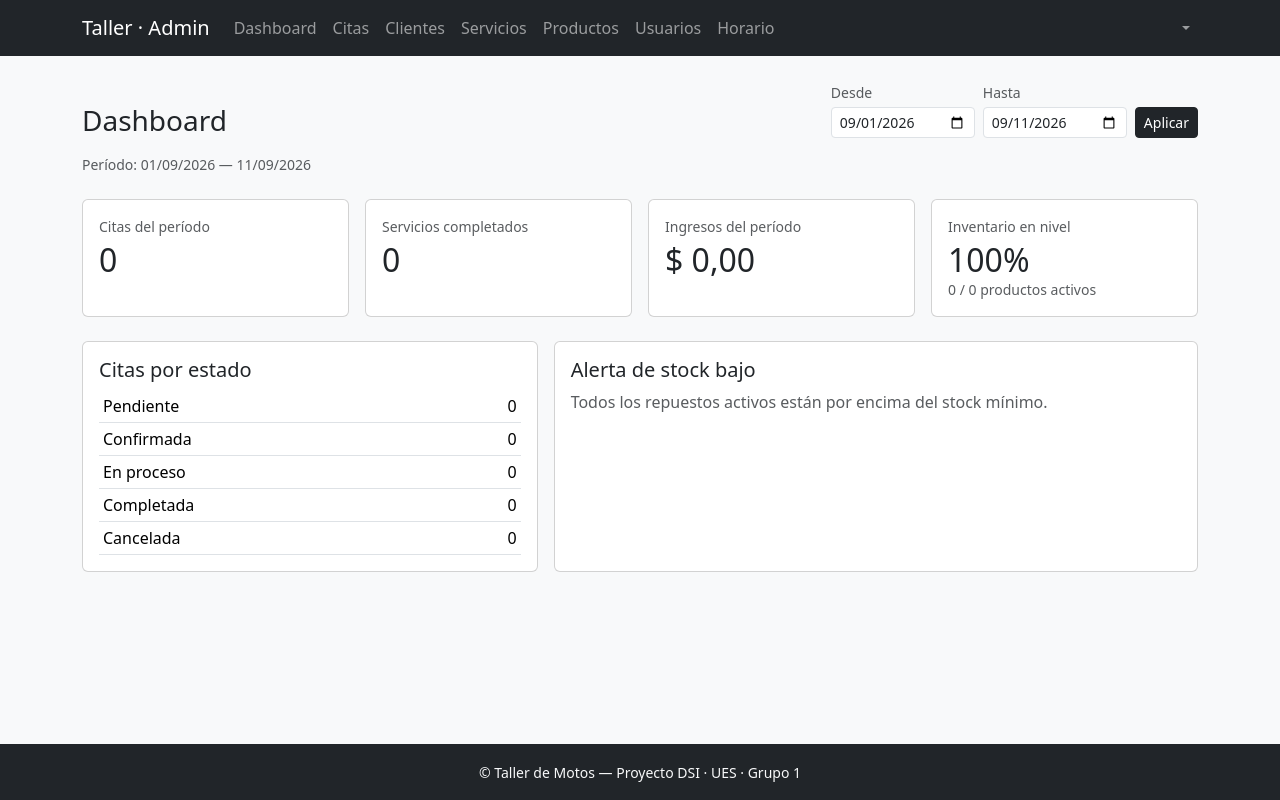
After one commit to osmn10/Sistema-de-taller-de-motocicletas, a Django app: page /dashboard/ in a window 1280 px wide. The commit adds this page. Run offline with Django 5.2, Linux system fonts and the light colour scheme; the visitor is signed in with stand-in values (Sample User, id 1); data comes from the database, SQL or seed files in the repository; data that the repository does not hold is empty.

Commit message:
feat(V2SCRUM-40): dashboard admin con KPIs y alerta de stock bajo
- dashboard(): citas del período (filtro desde/hasta), servicios completados,
  ingresos (reusa calcular_detalle_cita de V2SCRUM-27), % de inventario en
  nivel y alerta de productos bajo el stock mínimo.
- Ruta core:dashboard, link en el nav del admin y card en admin_panel.html.
- 4 tests nuevos en apps/core/tests.py.

```diff
--- a/apps/core/templates/core/base.html
+++ b/apps/core/templates/core/base.html
@@ -45,6 +45,9 @@
                         </li>
 
                     {% elif user.is_authenticated and user.is_admin %}
+                        <li class="nav-item">
+                            <a class="nav-link" href="{% url 'core:dashboard' %}">Dashboard</a>
+                        </li>
                         <li class="nav-item">
                             <a class="nav-link" href="{% url 'citas:calendario' %}">Citas</a>
                         </li>
--- /dev/null
+++ b/apps/core/templates/core/dashboard.html
@@ -0,0 +1,102 @@
+{% extends 'core/base.html' %}
+
+{% block title %}Dashboard · Taller{% endblock %}
+
+{% block content %}
+<div class="d-flex flex-wrap justify-content-between align-items-end mb-3 gap-2">
+    <h1 class="h3 mb-0">Dashboard</h1>
+
+    <form method="get" class="d-flex align-items-end gap-2">
+        <div>
+            <label for="desde" class="form-label text-muted small mb-1">Desde</label>
+            <input type="date" id="desde" name="desde" value="{{ desde|date:'Y-m-d' }}"
+                   class="form-control form-control-sm">
+        </div>
+        <div>
+            <label for="hasta" class="form-label text-muted small mb-1">Hasta</label>
+            <input type="date" id="hasta" name="hasta" value="{{ hasta|date:'Y-m-d' }}"
+                   class="form-control form-control-sm">
+        </div>
+        <button type="submit" class="btn btn-dark btn-sm">Aplicar</button>
+    </form>
+</div>
+
+<p class="text-muted small mb-4">Período: {{ desde|date:'d/m/Y' }} — {{ hasta|date:'d/m/Y' }}</p>
+
+<div class="row g-3 mb-4">
+    <div class="col-6 col-lg-3">
+        <div class="card h-100"><div class="card-body">
+            <p class="card-text text-muted small mb-1">Citas del período</p>
+            <p class="h2 mb-0">{{ total_citas }}</p>
+        </div></div>
+    </div>
+    <div class="col-6 col-lg-3">
+        <div class="card h-100"><div class="card-body">
+            <p class="card-text text-muted small mb-1">Servicios completados</p>
+            <p class="h2 mb-0">{{ servicios_completados }}</p>
+        </div></div>
+    </div>
+    <div class="col-6 col-lg-3">
+        <div class="card h-100"><div class="card-body">
+            <p class="card-text text-muted small mb-1">Ingresos del período</p>
+            <p class="h2 mb-0">$&nbsp;{{ ingresos_periodo|floatformat:2 }}</p>
+        </div></div>
+    </div>
+    <div class="col-6 col-lg-3">
+        <div class="card h-100"><div class="card-body">
+            <p class="card-text text-muted small mb-1">Inventario en nivel</p>
+            <p class="h2 mb-0">{{ avance_inventario }}%</p>
+            <p class="card-text text-muted small mb-0">{{ productos_en_nivel }} / {{ total_productos }} productos activos</p>
+        </div></div>
+    </div>
+</div>
+
+<div class="row g-3">
+    <div class="col-lg-5">
+        <div class="card h-100"><div class="card-body">
+            <h5 class="card-title">Citas por estado</h5>
+            <table class="table table-sm mb-0">
+                <tbody>
+                {% for fila in por_estado %}
+                    <tr>
+                        <td>{{ fila.etiqueta }}</td>
+                        <td class="text-end">{{ fila.valor }}</td>
+                    </tr>
+                {% endfor %}
+                </tbody>
+            </table>
+        </div></div>
+    </div>
+
+    <div class="col-lg-7">
+        <div class="card h-100"><div class="card-body">
+            <h5 class="card-title">Alerta de stock bajo</h5>
+            {% if productos_bajos %}
+                <div class="alert alert-warning py-2 small mb-3">
+                    {{ productos_bajos|length }} repuesto(s) por debajo del stock mínimo.
+                </div>
+                <table class="table table-sm align-middle mb-0">
+                    <thead>
+                        <tr>
+                            <th>Producto</th>
+                            <th class="text-end">Stock actual</th>
+                            <th class="text-end">Stock mínimo</th>
+                        </tr>
+                    </thead>
+                    <tbody>
+                    {% for p in productos_bajos %}
+                        <tr>
+                            <td>{{ p.nombre }}</td>
+                            <td class="text-end text-danger fw-bold">{{ p.stock_actual }}</td>
+                            <td class="text-end text-muted">{{ p.stock_minimo }}</td>
+                        </tr>
+                    {% endfor %}
+                    </tbody>
+                </table>
+            {% else %}
+                <p class="text-muted mb-0">Todos los repuestos activos están por encima del stock mínimo.</p>
+            {% endif %}
+        </div></div>
+    </div>
+</div>
+{% endblock %}
--- a/apps/core/urls.py
+++ b/apps/core/urls.py
@@ -9,5 +9,6 @@ app_name = 'core'
 urlpatterns = [
     path('', views.home, name='home'),
     path('admin-panel/', views.admin_panel, name='admin_panel'),
+    path('dashboard/', views.dashboard, name='dashboard'),
     path('panel-mecanico/', views.panel_mecanico, name='panel_mecanico'),
 ]
--- a/apps/core/views.py
+++ b/apps/core/views.py
@@ -1,8 +1,16 @@
 """Vistas de la app core."""
+
+from datetime import date
+from decimal import Decimal
 
 from django.contrib import messages
 from django.contrib.auth.decorators import login_required
+from django.db.models import Count
 from django.shortcuts import redirect, render
+
+from apps.citas.models import Cita, ServicioCita
+from apps.citas.totales import calcular_detalle_cita
+from apps.productos.models import Producto
 
 
 def home(request):
@@ -26,3 +34,89 @@ def panel_mecanico(request):
         messages.error(request, 'No tenés permiso para acceder a esta sección.')
         return redirect('core:home')
     return render(request, 'core/panel_mecanico.html')
+
+
+def _rango_fechas(request):
+    """Lee ?desde= y ?hasta= (YYYY-MM-DD).
+
+    Por defecto toma desde el día 1 del mes actual hasta hoy. Si las fechas
+    vienen invertidas se intercambian; si vienen mal formadas se ignoran.
+    """
+    hoy = date.today()
+
+    try:
+        desde_str = request.GET.get('desde', '')
+        desde = date.fromisoformat(desde_str) if desde_str else hoy.replace(day=1)
+    except ValueError:
+        desde = hoy.replace(day=1)
+
+    try:
+        hasta_str = request.GET.get('hasta', '')
+        hasta = date.fromisoformat(hasta_str) if hasta_str else hoy
+    except ValueError:
+        hasta = hoy
+
+    if hasta < desde:
+        desde, hasta = hasta, desde
+
+    return desde, hasta
+
+
+@login_required(login_url='usuarios:login')
+def dashboard(request):
+    """V2SCRUM-40. Panel de KPIs del taller y alerta de stock bajo."""
+    if not request.user.is_admin:
+        messages.error(request, 'No tenés permiso para acceder a esta sección.')
+        return redirect('core:home')
+
+    desde, hasta = _rango_fechas(request)
+    citas_periodo = Cita.objects.filter(fecha__gte=desde, fecha__lte=hasta)
+
+    # Conteo de citas por estado dentro del período.
+    conteo_estado = {clave: 0 for clave, _ in Cita.ESTADOS}
+    for fila in citas_periodo.values('estado').annotate(n=Count('id')):
+        conteo_estado[fila['estado']] = fila['n']
+
+    completadas = citas_periodo.filter(estado=Cita.ESTADO_COMPLETADA)
+
+    servicios_completados = ServicioCita.objects.filter(cita__in=completadas).count()
+
+    # Ingresos: suma del total de cada cita completada, reutilizando la fuente
+    # económica compartida (V2SCRUM-27). Si no hay total firme se usa la
+    # estimación de referencia.
+    ingresos = Decimal('0.00')
+    for cita in completadas.prefetch_related(
+        'serviciocita_set__servicio',
+        'repuestos_usados__producto',
+    ):
+        detalle = calcular_detalle_cita(cita)
+        monto = detalle['total']
+        if monto is None:
+            monto = detalle['total_referencia']
+        if monto:
+            ingresos += monto
+
+    productos_activos = Producto.objects.filter(activo=True)
+    total_productos = productos_activos.count()
+    productos_bajos = [p for p in productos_activos if p.stock_bajo]
+    productos_en_nivel = total_productos - len(productos_bajos)
+    avance_inventario = (
+        round(productos_en_nivel / total_productos * 100) if total_productos else 100
+    )
+
+    contexto = {
+        'desde': desde,
+        'hasta': hasta,
+        'total_citas': citas_periodo.count(),
+        'por_estado': [
+            {'etiqueta': etiqueta, 'valor': conteo_estado[clave]}
+            for clave, etiqueta in Cita.ESTADOS
+        ],
+        'servicios_completados': servicios_completados,
+        'ingresos_periodo': ingresos,
+        'total_productos': total_productos,
+        'productos_en_nivel': productos_en_nivel,
+        'avance_inventario': avance_inventario,
+        'productos_bajos': productos_bajos,
+    }
+    return render(request, 'core/dashboard.html', contexto)
```
Also changed, not shown: apps/core/templates/core/admin_panel.html (+8 -0 lines), apps/core/tests.py (+80 -1 lines).
